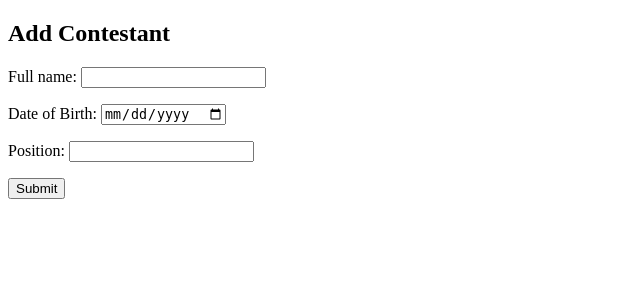
After one commit to lumia87/vote, a Django app: page /app2/contestants/add/ in a window 1280 px wide. The commit adds this page. Shown: the top 300 px of the page, without its empty margins (0-640 px from the left). Run offline with Django 5.2, Linux system fonts and the light colour scheme.

Commit message:
Dùng vot_app2, có ds thí sinh, nhập điểm, và thời gian, disable app1 do Auth_user_model với app1

```diff
--- a/vote/settings.py
+++ b/vote/settings.py
@@ -38,7 +38,7 @@ INSTALLED_APPS = [
     'django.contrib.sessions',
     'django.contrib.messages',
     'django.contrib.staticfiles',
-    'vote_app', #cập nhật
+    # 'vote_app', #cập nhật
     'vote_app2',
 ]
 
@@ -134,8 +134,6 @@ STATICFILES_DIRS = [
 DEFAULT_AUTO_FIELD = 'django.db.models.BigAutoField'
 
 
-AUTH_USER_MODEL = 'vote_app.CustomUser'
-
 #Cập nhật email của backend
 EMAIL_BACKEND = 'django.core.mail.backends.smtp.EmailBackend'
 EMAIL_HOST = 'smtp.gmail.com'
@@ -150,6 +148,7 @@ LOGIN_URL = '/login/'  # Điều hướng đến trang đăng nhập khi cần t
 LOGIN_REDIRECT_URL = 'home'  # URL name của trang đích sau khi đăng nhập thành công
 LOGOUT_REDIRECT_URL = 'login'  # URL name của trang đích sau khi đăng xuất
 
+AUTH_USER_MODEL = 'vote_app2.CustomUser'  # CustomUser là mô hình người dùng trong vote_app
 
 
 # Session settings
--- a/vote/urls.py
+++ b/vote/urls.py
@@ -4,7 +4,7 @@ from django.urls import path, include
 
 urlpatterns = [
     path('admin/', admin.site.urls),
-    path('app1/', include('vote_app.urls')),
+    # path('app1/', include('vote_app.urls')),
     path('app2/', include('vote_app2.urls')), #ưu tiên 2
 
 
--- a/vote_app2/forms.py
+++ b/vote_app2/forms.py
@@ -1,15 +1,17 @@
 from django import forms
-from .models import User
+from .models import CustomUser
+from .models import Contestant
+from .models import Score
+
 from django.core.exceptions import ValidationError
 from django.contrib.auth.hashers import make_password
 from django.contrib.auth.hashers import check_password
-
 class RegistrationForm(forms.ModelForm):
     password1 = forms.CharField(label='Password', widget=forms.PasswordInput)
     password2 = forms.CharField(label='Confirm Password', widget=forms.PasswordInput)
 
     class Meta:
-        model = User
+        model = CustomUser
         fields = ['email', 'full_name', 'password1', 'password2']
 
     def clean_password2(self):
@@ -48,11 +50,42 @@ class LoginForm(forms.Form):
         email = self.cleaned_data.get('email')
         password = self.cleaned_data.get('password')
         try:
-            user = User.objects.get(email=email)
-        except User.DoesNotExist:
+            user = CustomUser.objects.get(email=email)
+        except CustomUser.DoesNotExist:
             raise ValidationError("Invalid email or password")
         if not check_password(password, user.password):
             raise ValidationError("Invalid email or password")
         if not user.is_verified:
             raise ValidationError("Account not verified. Please verify your account.")
         return self.cleaned_data
+
+
+
+class ContestantForm(forms.ModelForm):
+    date_of_birth = forms.DateField(
+    widget=forms.DateInput(attrs={'type': 'date'}),
+    label='Date of Birth'
+    )
+
+    class Meta:
+        model = Contestant
+        fields = ['full_name', 'date_of_birth', 'position']
+
+
+class ScoreForm(forms.ModelForm):
+    class Meta:
+        model = Score
+        fields = ['score', 'user', 'contestant']
+        widgets = {
+            'user': forms.HiddenInput(),  # Hide the user field in the form
+        }
+    def __init__(self, *args, **kwargs):
+        user = kwargs.pop('user', None)
+        super().__init__(*args, **kwargs)
+        if user:
+            self.fields['user'].initial = user.pk  # Set initial value for user field
+    def save(self, commit=True):
+        instance = super().save(commit=False)
+        if commit:
+            instance.save()
+        return instance
--- a/vote_app2/models.py
+++ b/vote_app2/models.py
@@ -1,13 +1,37 @@
 from django.db import models
+from django.contrib.auth.models import AbstractUser
+from django.utils import timezone
+
 import random
+from django.contrib.auth.models import BaseUserManager
 
-class User(models.Model):
+class CustomUserManager(BaseUserManager):
+    def create_user(self, email, password=None, **extra_fields):
+        if not email:
+            raise ValueError('The Email field must be set')
+        email = self.normalize_email(email)
+        user = self.model(email=email, **extra_fields)
+        user.set_password(password)
+        user.save(using=self._db)
+        return user
+
+    def create_superuser(self, email, password=None, **extra_fields):
+        extra_fields.setdefault('is_staff', True)
+        extra_fields.setdefault('is_superuser', True)
+        return self.create_user(email, password, **extra_fields)
+class CustomUser(AbstractUser):
     email = models.EmailField(unique=True)
     full_name = models.CharField(max_length=255)
-    password = models.CharField(max_length=255)
     otp = models.CharField(max_length=6, blank=True, null=True)
     is_verified = models.BooleanField(default=False)
-    last_login = models.DateTimeField(blank=True, null=True)  # Thêm trường này
+    last_login = models.DateTimeField(blank=True, null=True)
+    # Add username field with a default value (e.g., empty string)
+    username = models.CharField(max_length=150, unique=True, default='')
+
+    USERNAME_FIELD = 'email'
+    REQUIRED_FIELDS = ['full_name']  # List any additional required fields here
+
+    objects = CustomUserManager()
 
     def __str__(self):
         return self.email
@@ -23,3 +47,21 @@ class User(models.Model):
             self.save()
             return True
         return False
+
+class Contestant(models.Model):
+    full_name = models.CharField(max_length=255)
+    date_of_birth = models.DateField()
+    position = models.CharField(max_length=100)
+
+    def __str__(self):
+        return self.full_name
+
+
+class Score(models.Model):
+    user = models.ForeignKey(CustomUser, on_delete=models.CASCADE)
+    contestant = models.ForeignKey(Contestant, on_delete=models.CASCADE)
+    score = models.IntegerField()
+    timestamp = models.DateTimeField(default=timezone.now)
+
+    def __str__(self):
+        return f"{self.contestant.full_name} - Score: {self.score} - Time: {self.timestamp}"
--- /dev/null
+++ b/vote_app2/templates/vote_app2/add_contestant.html
@@ -0,0 +1,14 @@
+<!DOCTYPE html>
+<html>
+<head>
+    <title>Add Contestant</title>
+</head>
+<body>
+    <h2>Add Contestant</h2>
+    <form method="post">
+        {% csrf_token %}
+        {{ form.as_p }}
+        <button type="submit">Submit</button>
+    </form>
+</body>
+</html>
--- a/vote_app2/urls.py
+++ b/vote_app2/urls.py
@@ -1,6 +1,7 @@
 from django.urls import path
 from django.contrib.auth import views as auth_views
 from . import views
+
 app_name = 'vote_app2'  # Đặt tên namespace cho ứng dụng
 
 urlpatterns = [
@@ -8,5 +9,8 @@ urlpatterns = [
     path('otp_verification/<int:user_id>/', views.otp_verification, name='otp_verification'),
     path('login/', views.login_view, name='login'),
     path('home/', views.home_view, name='home'),
+    path('contestants/', views.contestant_list, name='contestant_list'),
+    path('contestants/add/', views.add_contestant, name='add_contestant'),
+    path('contestants/<int:contestant_id>/rate/', views.rate_contestant, name='rate_contestant'),
 
 ]
--- a/vote_app2/views.py
+++ b/vote_app2/views.py
@@ -1,6 +1,15 @@
 from django.shortcuts import render, redirect
-from .forms import RegistrationForm, OTPVerificationForm, LoginForm
-from .models import User
+
+from django.shortcuts import render, redirect, get_object_or_404
+
+from .forms import RegistrationForm, OTPVerificationForm, LoginForm, ScoreForm
+from .forms import ContestantForm
+
+from vote_app2.models import Contestant, Score, CustomUser
+from django.contrib.auth import get_user_model
+
+User = get_user_model()
+
 from django.core.mail import send_mail
 from django.contrib.auth import authenticate, login
 
@@ -38,6 +47,7 @@ def send_otp(user):
         [user.email],
         fail_silently=False,
     )
+
 def login_view(request):
     if request.method == 'POST':
         form = LoginForm(request.POST)
@@ -56,4 +66,59 @@ def login_view(request):
 
 @login_required
 def home_view(request):
-    return render(request, 'vote_app2/home.html')
+    if request.method == 'POST':
+
+        form = ScoreForm(request.POST, user=request.user)
+        if form.is_valid():
+            score = form.cleaned_data['score']
+            contestant = form.cleaned_data['contestant']
+            # user = request.user  # Assume the logged-in user
+
+            # Save the score for the contestant
+            score_obj, created = Score.objects.get_or_create(user=request.user, contestant=contestant, defaults={'score': score})
+            if not created:
+                score_obj.score = score
+                score_obj.save()
+
+            # Refresh contestant list
+            contestants = Contestant.objects.all()
+
+            # Return updated data to the template
+            return render(request, 'vote_app2/home.html', {'form': form, 'contestants': contestants})
+    else:
+        # form = ScoreForm()
+        form = ScoreForm(initial={'user': request.user.pk})  # Initialize form with user pk
+        contestants = Contestant.objects.all()
+
+    return render(request, 'vote_app2/home.html', {'form': form, 'contestants': contestants})
+
+def contestant_list(request):
+    contestants = Contestant.objects.all()
+    return render(request, 'vote_app2/home.html', {'contestants': contestants})
+
+def add_contestant(request):
+    if request.method == 'POST':
+        form = ContestantForm(request.POST)
+        if form.is_valid():
+            form.save()
+            return redirect('vote_app2:contestant_list')
+    else:
+        form = ContestantForm()
+    return render(request, 'vote_app2/add_contestant.html', {'form': form})
+
+@login_required
+def rate_contestant(request, contestant_id):
+    contestant = get_object_or_404(Contestant, id=contestant_id)
+    user = request.user  # Giả sử người dùng đã đăng nhập
+    if request.method == 'POST':
+        print(contestant, user)
+        if isinstance(user, User):  # Kiểm tra nếu user là instance của model User
+            score_value = int(request.POST.get('score'))
+            score, created = Score.objects.get_or_create(user=user, contestant=contestant, defaults={'score': score_value})
+            if not created:
+                score.score = score_value
+                score.save()
+            return redirect('vote_app2:contestant_list')
+        else:
+            raise ValueError("The user is not an instance of the User model")
+    return render(request, 'vote_app2/rate_contestant.html', {'contestant': contestant})
```
Also changed, not shown: vote_app/settings.py (added, +13 -0 lines), vote_app2/templates/vote_app2/contestant_list.html (added, +16 -0 lines), vote_app2/templates/vote_app2/home.html (+23 -12 lines), vote_app2/templates/vote_app2/rate_contestant.html (added, +15 -0 lines), db.sqlite3, vote_app2/migrations/0003_contestant_score.py (added), vote_app2/migrations/0004_rename_user_customuser.py (added), vote_app2/migrations/0005_alter_customuser_options_customuser_date_joined_and_more.py (added), vote_app2/migrations/0006_score_timestamp.py (added).
